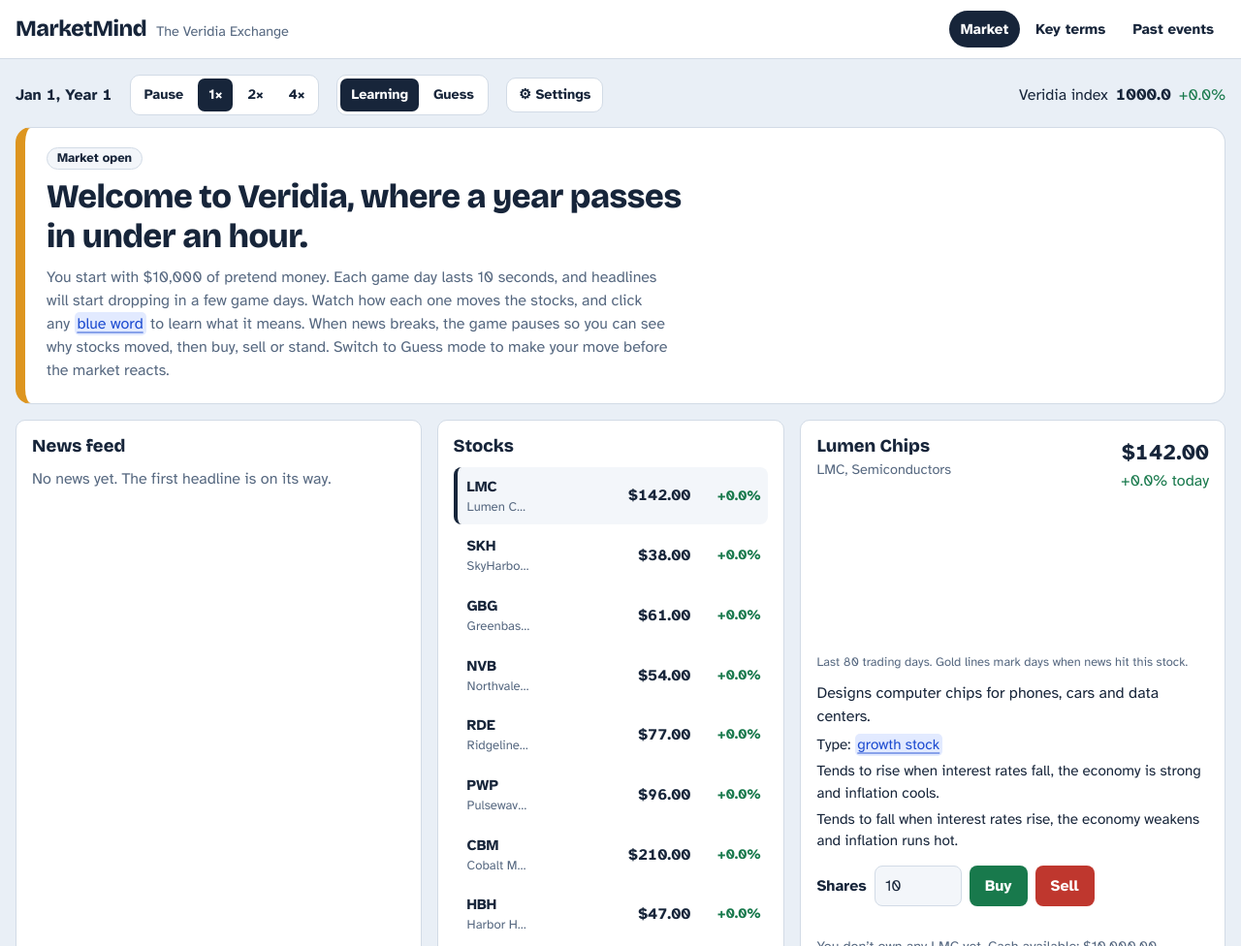
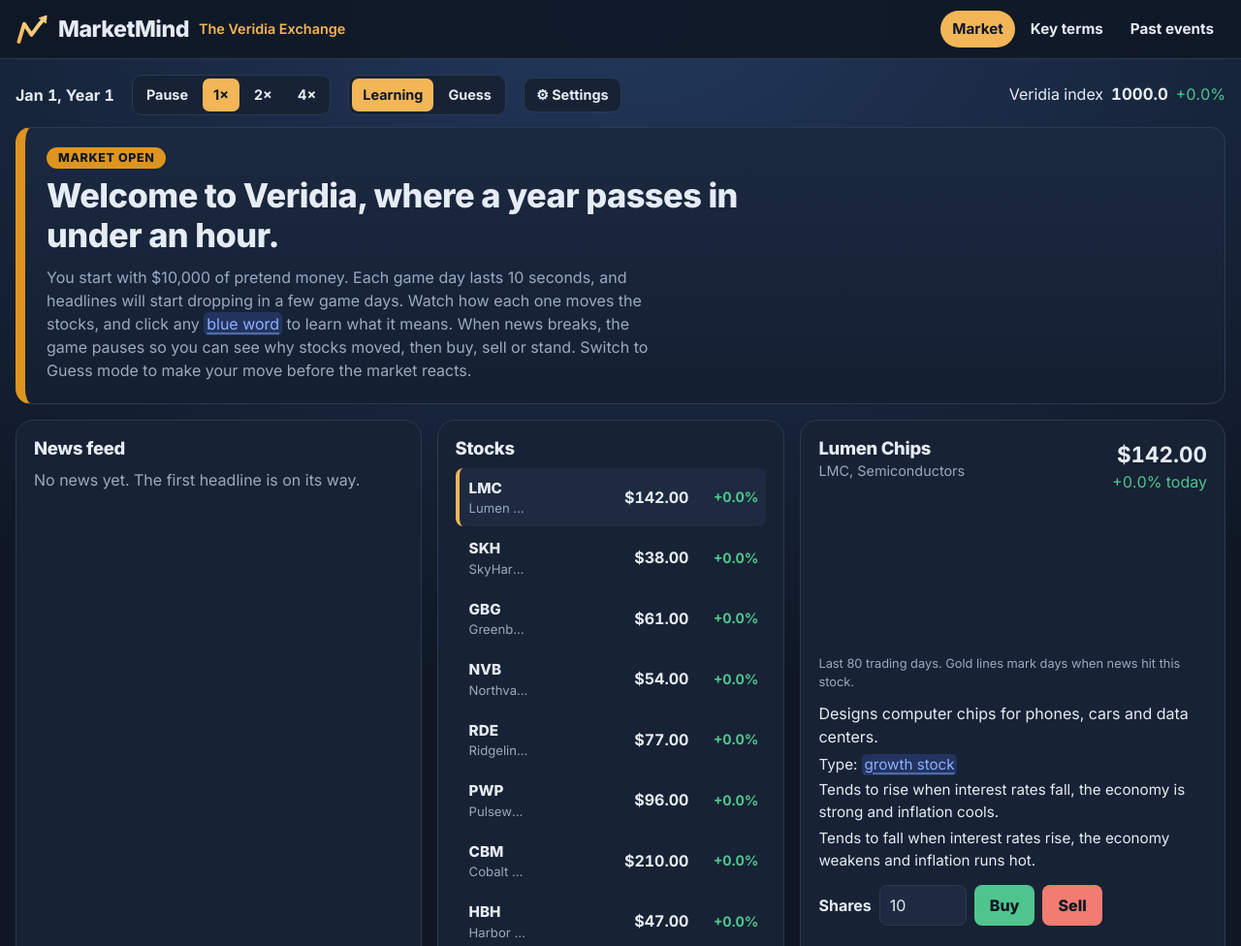
Before and after one commit to FlavoryBook1611/MarketMind-StockTraining, a plain HTML site: page index.html in a window 1280 px wide. Shown: the top 976 px of the page at 97% size. Drawn offline with nearby package versions, Linux system fonts and the light colour scheme.

Commit message:
Restyle game in navy and gold to match MarketMind branding
Co-Authored-By: Claude Opus 5.5 <noreply@anthropic.com>
Claude-Session: https://claude.ai/code/session_01EUoD3Fv9xg3wMtyaA4jvfo

```diff
--- a/index.html
+++ b/index.html
@@ -6,60 +6,47 @@
 <title>MarketMind: The Veridia Exchange</title>
 <link rel="preconnect" href="https://fonts.googleapis.com">
 <link rel="preconnect" href="https://fonts.gstatic.com" crossorigin>
-<link href="https://fonts.googleapis.com/css2?family=Atkinson+Hyperlegible:wght@400;700&family=Bricolage+Grotesque:opsz,wght@12..96,600;12..96,800&display=swap" rel="stylesheet">
+<link href="https://fonts.googleapis.com/css2?family=Inter:wght@400;500;600;700;800&display=swap" rel="stylesheet">
 <style>
 :root{
-  --bg:#E9EFF6; --surface:#FFFFFF; --surface2:#F3F6FA; --ink:#17253A; --muted:#566880; --line:#D2DBE6;
-  --up:#18794C; --upbg:#E2F4EA; --down:#BF372E; --downbg:#FBE6E3;
-  --term:#1C4BD0; --termbg:#E2EAFF; --gold:#DD951F; --goldsoft:#FFF2DA;
-  color-scheme: light;
-}
-@media (prefers-color-scheme: dark){
-  :root:not([data-theme="light"]){
-    --bg:#0F1724; --surface:#172234; --surface2:#1D2A3F; --ink:#E6ECF5; --muted:#9BAAC0; --line:#2B3A52;
-    --up:#4FC58D; --upbg:#173528; --down:#F27C71; --downbg:#3D1F1D;
-    --term:#8FAEFF; --termbg:#22345E; --gold:#F2B657; --goldsoft:#3A2D14;
-    color-scheme: dark;
-  }
-}
-:root[data-theme="dark"]{
-  --bg:#0F1724; --surface:#172234; --surface2:#1D2A3F; --ink:#E6ECF5; --muted:#9BAAC0; --line:#2B3A52;
+  --bg:#0F1724; --bg2:#22385C; --surface:#172234; --surface2:#1D2A3F; --ink:#E6ECF5; --muted:#9BAAC0; --line:#2B3A52;
   --up:#4FC58D; --upbg:#173528; --down:#F27C71; --downbg:#3D1F1D;
-  --term:#8FAEFF; --termbg:#22345E; --gold:#F2B657; --goldsoft:#3A2D14;
+  --term:#8FAEFF; --termbg:#22345E; --gold:#F2B657; --goldhi:#FFD98A; --golddeep:#DD951F; --goldsoft:#3A2D14; --onaccent:#0F1724;
   color-scheme: dark;
 }
 :root{box-sizing:border-box;padding-top:env(safe-area-inset-top,0px);padding-bottom:env(safe-area-inset-bottom,0px);}
 html{scroll-padding-top:calc(env(safe-area-inset-top,0px) + 70px);}
 *,*::before,*::after{box-sizing:border-box}
-body{margin:0;background:var(--bg);color:var(--ink);font:16px/1.5 "Atkinson Hyperlegible",system-ui,-apple-system,"Segoe UI",Roboto,sans-serif;}
+body{margin:0;background:var(--bg) radial-gradient(ellipse 120% 70% at 50% 0%, var(--bg2), var(--bg) 70%) no-repeat;min-height:100vh;color:var(--ink);font:16px/1.5 "Inter",system-ui,-apple-system,"Segoe UI",Roboto,sans-serif;}
 body::before{content:"";position:fixed;inset:0 0 auto;height:env(safe-area-inset-top,0px);z-index:10;background:var(--surface);}
-h1,h2,h3{font-family:"Bricolage Grotesque","Atkinson Hyperlegible",system-ui,sans-serif;margin:0;line-height:1.15}
+h1,h2,h3{font-family:"Inter",system-ui,sans-serif;margin:0;line-height:1.15;letter-spacing:-.015em}
 button,input{font:inherit;color:inherit}
 :focus-visible{outline:3px solid var(--term);outline-offset:2px;border-radius:4px}
 .num{font-variant-numeric:tabular-nums}
 .wrap{max-width:1320px;margin:0 auto;padding:0 16px}
 
 /* top bar */
-.top{position:sticky;top:env(safe-area-inset-top,0px);z-index:5;background:var(--surface);border-bottom:1px solid var(--line)}
+.top{position:sticky;top:env(safe-area-inset-top,0px);z-index:5;background:rgba(15,23,36,.88);backdrop-filter:blur(10px);-webkit-backdrop-filter:blur(10px);border-bottom:1px solid var(--line)}
 .top .wrap{display:flex;align-items:center;justify-content:space-between;gap:12px;min-height:60px;flex-wrap:wrap;padding-top:6px;padding-bottom:6px}
-.brand{display:flex;align-items:baseline;gap:10px}
+.brand{display:flex;align-items:center;gap:10px}
+.brand svg{width:34px;height:34px;flex:none}
 .brand h1{font-size:1.45rem;font-weight:800;letter-spacing:-.02em}
-.brand span{color:var(--muted);font-size:.9rem}
+.brand span{color:var(--gold);font-size:.9rem;font-weight:600}
 .tabs{display:flex;gap:4px}
 .tabs a{color:var(--ink);text-decoration:none;padding:8px 12px;border-radius:999px;font-weight:700;font-size:.95rem}
 .tabs a:hover{background:var(--surface2)}
-.tabs a[aria-current="page"]{background:var(--ink);color:var(--surface)}
+.tabs a[aria-current="page"]{background:var(--gold);color:var(--onaccent)}
 
 /* control strip */
 .strip{display:flex;flex-wrap:wrap;align-items:center;gap:10px 18px;margin:16px 0 12px}
 .date{font-weight:700}
-.season{background:var(--goldsoft);color:var(--ink);border-radius:999px;padding:2px 10px;font-size:.85rem}
+.season{background:var(--golddeep);color:var(--onaccent);font-weight:700;border-radius:999px;padding:2px 10px;font-size:.85rem}
 .ctrl{display:flex;gap:4px;background:var(--surface);border:1px solid var(--line);border-radius:10px;padding:3px}
 .ctrl button{border:0;background:transparent;padding:6px 11px;border-radius:7px;cursor:pointer;font-weight:700;font-size:.9rem}
-.ctrl button[aria-pressed="true"]{background:var(--ink);color:var(--surface)}
+.ctrl button[aria-pressed="true"]{background:var(--gold);color:var(--onaccent)}
 .index{margin-left:auto;display:flex;gap:8px;align-items:baseline}
 .gear{border:1px solid var(--line);background:var(--surface);border-radius:10px;padding:6px 12px;font-weight:700;font-size:.9rem;cursor:pointer}
-.gear[aria-expanded="true"]{background:var(--ink);color:var(--surface)}
+.gear[aria-expanded="true"]{background:var(--gold);color:var(--onaccent)}
 .settings{background:var(--surface);border:1px solid var(--line);border-radius:12px;padding:14px 16px;margin:0 0 14px;display:flex;flex-wrap:wrap;gap:12px 28px;align-items:flex-start}
 .setting{display:grid;gap:6px}
 .setting>span{font-weight:700;font-size:.95rem}
@@ -69,23 +56,23 @@ button,input{font:inherit;color:inherit}
 .up-t{color:var(--up)} .down-t{color:var(--down)}
 
 /* breaking card */
-.breaking{background:var(--surface);border:1px solid var(--line);border-left:10px solid var(--gold);border-radius:16px;padding:20px 22px 22px;margin-bottom:16px}
+.breaking{background:linear-gradient(180deg,#1B2940,#141F31);border:1px solid var(--line);border-left:10px solid var(--golddeep);border-radius:16px;padding:20px 22px 22px;margin-bottom:16px}
 .b-meta{display:flex;gap:10px;align-items:center;color:var(--muted);font-size:.9rem;margin:0 0 8px}
-.tag{background:var(--surface2);border:1px solid var(--line);border-radius:999px;padding:1px 10px;color:var(--ink);font-size:.82rem;font-weight:700}
+.tag{background:var(--golddeep);border-radius:999px;padding:2px 12px;color:var(--onaccent);font-size:.78rem;font-weight:800;letter-spacing:.05em;text-transform:uppercase}
 .b-head{font-size:clamp(1.35rem,1rem + 1.5vw,2.15rem);font-weight:800;letter-spacing:-.015em;max-width:30ch;line-height:1.18}
 .b-sub{color:var(--muted);margin:10px 0 0;max-width:62ch}
-.b-q{margin:18px 0 10px;font-size:1.1rem}
+.b-q{margin:18px 0 10px;font-size:1.15rem;color:var(--goldhi);font-weight:700}
 .b-btns{display:flex;gap:8px;flex-wrap:wrap}
 .big{border:2px solid transparent;border-radius:12px;padding:10px 22px;font-weight:800;font-size:1.05rem;cursor:pointer}
-.big.up{background:var(--up);color:#fff}
-.big.down{background:var(--down);color:#fff}
+.big.up{background:var(--up);color:var(--onaccent)}
+.big.down{background:var(--down);color:var(--onaccent)}
 .big.ghost{background:transparent;border-color:var(--line)}
 .b-btns .qty{display:flex;align-items:center;gap:6px;font-weight:700}
 .b-btns .qty input{width:80px;padding:9px 10px;border:1px solid var(--line);border-radius:10px;background:var(--surface2)}
 .b-timer{height:8px;background:var(--surface2);border-radius:99px;margin:16px 0 6px;overflow:hidden;max-width:520px}
 .b-timer span{display:block;height:100%;background:var(--gold);border-radius:99px;transition:width 1s linear}
 .b-hint{color:var(--muted);font-size:.92rem;margin:0}
-.b-move{font-family:"Bricolage Grotesque",system-ui,sans-serif;font-weight:800;font-size:1.5rem;margin:16px 0 2px}
+.b-move{font-family:"Inter",system-ui,sans-serif;font-weight:800;font-size:1.5rem;margin:16px 0 2px}
 .b-verdict{margin:0 0 10px;font-weight:700}
 .b-why{max-width:68ch;margin:8px 0}
 .b-note{background:var(--goldsoft);border-radius:10px;padding:8px 12px;max-width:68ch}
@@ -121,7 +108,7 @@ button,input{font:inherit;color:inherit}
 .board{display:grid;gap:16px;grid-template-columns:minmax(0,1fr)}
 @media (min-width:760px){.board{grid-template-columns:minmax(0,1fr) minmax(0,1fr)}.col3{grid-column:1/-1}}
 @media (min-width:1180px){.board{grid-template-columns:minmax(0,1.05fr) minmax(0,.9fr) minmax(0,1.1fr)}.col3{grid-column:auto}}
-.panel{background:var(--surface);border:1px solid var(--line);border-radius:10px;padding:16px}
+.panel{background:var(--surface);border:1px solid var(--line);border-radius:18px;padding:18px}
 .panel h2{font-size:1.15rem;font-weight:800;margin-bottom:10px}
 .col3{display:grid;gap:16px;align-content:start}
 
@@ -139,7 +126,7 @@ button,input{font:inherit;color:inherit}
 .rows{display:grid;gap:2px}
 .row{display:grid;grid-template-columns:minmax(0,1fr) 72px 76px 64px;align-items:center;gap:8px;width:100%;text-align:left;background:transparent;border:0;border-left:4px solid transparent;border-radius:8px;padding:8px 8px 8px 10px;cursor:pointer}
 .row:hover{background:var(--surface2)}
-.row[aria-pressed="true"]{background:var(--surface2);border-left-color:var(--ink)}
+.row[aria-pressed="true"]{background:var(--surface2);border-left-color:var(--gold)}
 .row .t{font-weight:800;font-size:.95rem}
 .row .n{display:block;color:var(--muted);font-size:.82rem;white-space:nowrap;overflow:hidden;text-overflow:ellipsis}
 .row .p{text-align:right;font-weight:700}
@@ -161,8 +148,8 @@ button,input{font:inherit;color:inherit}
 .trade label{font-weight:700}
 .trade input{width:90px;padding:8px 10px;border:1px solid var(--line);border-radius:8px;background:var(--surface2)}
 .btn{border:0;border-radius:8px;padding:9px 16px;font-weight:800;cursor:pointer}
-.btn.buy{background:var(--up);color:#fff}
-.btn.sell{background:var(--down);color:#fff}
+.btn.buy{background:var(--up);color:var(--onaccent)}
+.btn.sell{background:var(--down);color:var(--onaccent)}
 .btn.plain{background:var(--surface2);border:1px solid var(--line)}
 .msg{min-height:1.4em;margin:8px 0 0;font-size:.92rem}
 
@@ -182,15 +169,15 @@ th{color:var(--muted);font-weight:700;border-top:0}
 .lede{color:var(--muted);max-width:62ch;margin:8px 0 18px}
 .search{width:100%;max-width:420px;padding:10px 12px;border:1px solid var(--line);border-radius:10px;background:var(--surface);margin-bottom:16px}
 .glossary{display:grid;gap:12px;grid-template-columns:repeat(auto-fill,minmax(280px,1fr))}
-.gterm{background:var(--surface);border:1px solid var(--line);border-radius:10px;padding:14px 16px}
+.gterm{background:var(--surface);border:1px solid var(--line);border-radius:16px;padding:14px 16px}
 .gterm h3{font-size:1.1rem;font-weight:800;color:var(--term)}
 .gterm p{margin:6px 0 0}
 .gterm .ex{color:var(--muted);font-size:.93rem}
 .seen{display:inline-block;margin-top:8px;font-size:.82rem;font-weight:700;color:var(--up)}
 .hist{display:grid;gap:16px}
-.hcard{background:var(--surface);border:1px solid var(--line);border-radius:12px;padding:18px 20px;display:grid;gap:4px 24px;grid-template-columns:minmax(0,1fr)}
+.hcard{background:var(--surface);border:1px solid var(--line);border-radius:18px;padding:18px 20px;display:grid;gap:4px 24px;grid-template-columns:minmax(0,1fr)}
 @media (min-width:760px){.hcard{grid-template-columns:150px minmax(0,1fr)}}
-.hyear{font-family:"Bricolage Grotesque",system-ui,sans-serif;font-weight:800;font-size:1.9rem;line-height:1;color:var(--gold)}
+.hyear{font-family:"Inter",system-ui,sans-serif;font-weight:800;font-size:1.9rem;line-height:1;color:var(--gold)}
 .hcard h3{font-size:1.3rem;font-weight:800;margin-bottom:6px}
 .hcard p{margin:6px 0;max-width:70ch}
 .hcard.flash{outline:3px solid var(--gold);outline-offset:3px}
@@ -214,7 +201,7 @@ footer{color:var(--muted);font-size:.85rem;padding:24px 0 32px;max-width:70ch}
 <body>
 <header class="top">
   <div class="wrap">
-    <div class="brand"><h1>MarketMind</h1><span>The Veridia Exchange</span></div>
+    <div class="brand"><svg viewBox="200 180 700 640" aria-hidden="true"><defs><linearGradient id="lg" x1="0" y1="1" x2="1" y2="0"><stop offset="0" stop-color="#F2B657"/><stop offset="1" stop-color="#FFD98A"/></linearGradient></defs><polyline points="270,770 385,390 540,620 680,430 790,300" fill="none" stroke="url(#lg)" stroke-width="80" stroke-linecap="round" stroke-linejoin="round"/><polygon points="860,215 845,375 700,268" fill="url(#lg)" stroke="url(#lg)" stroke-width="20" stroke-linejoin="round"/></svg><h1>MarketMind</h1><span>The Veridia Exchange</span></div>
     <nav class="tabs" aria-label="Sections">
       <a href="#market" data-view="market">Market</a>
       <a href="#terms" data-view="terms">Key terms</a>
```
